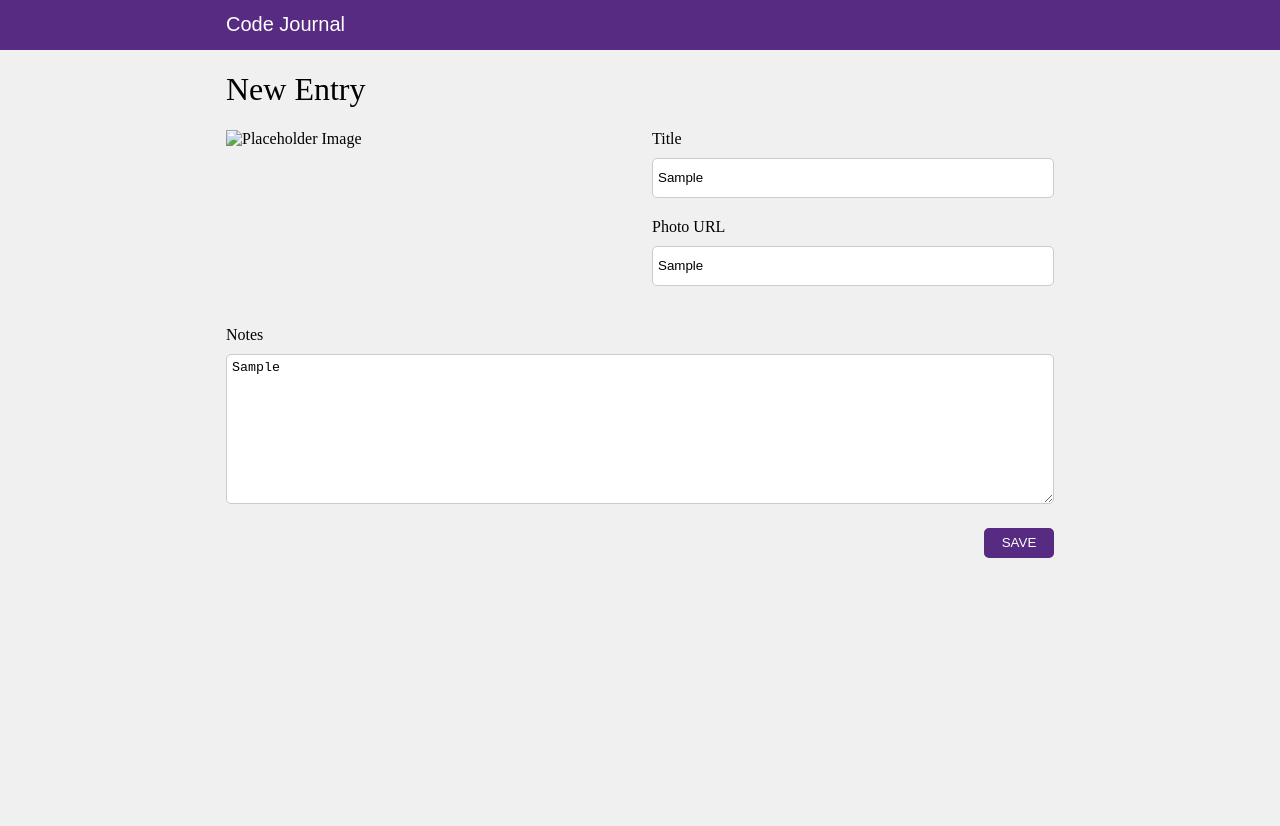
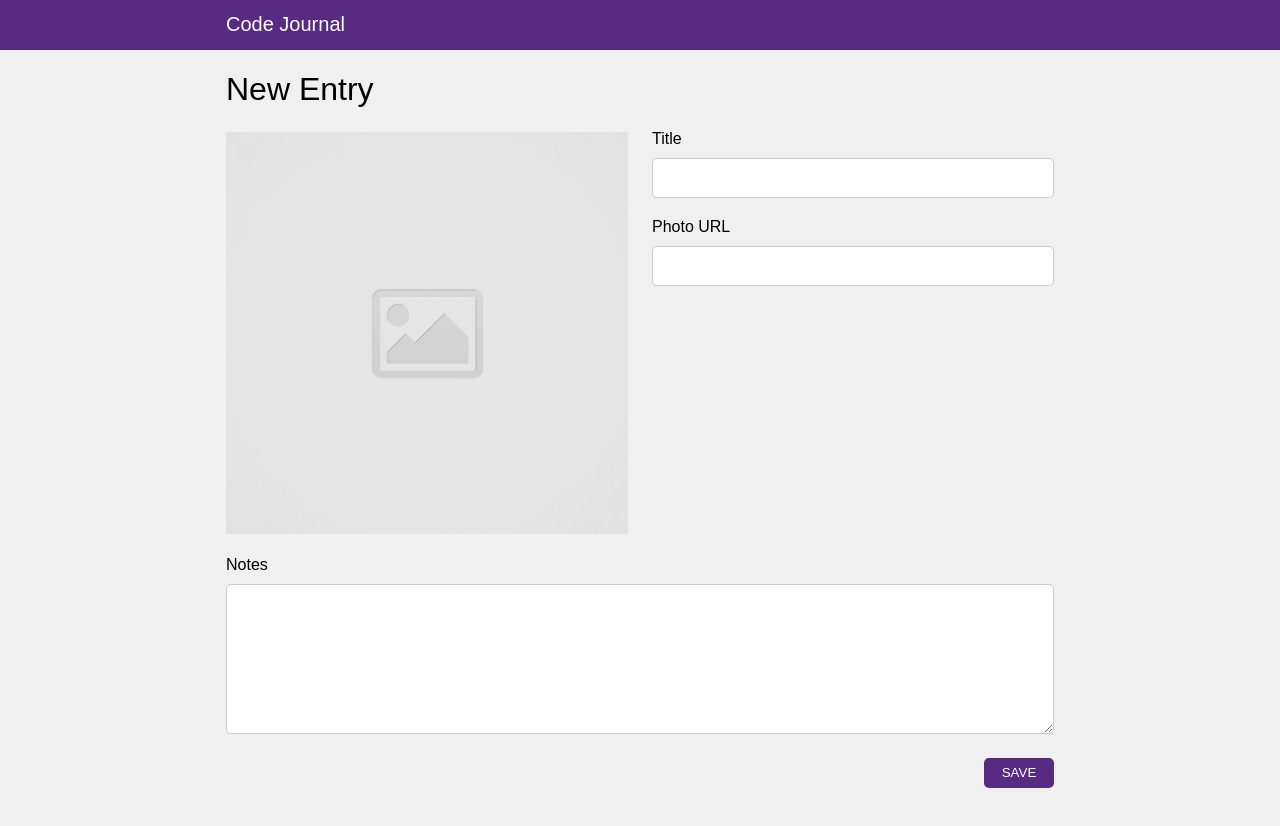
Before and after one commit to GiancarloMassoni/code-journal, a website: page index.html in a window 1280 px wide. Both pictures are taken after typing "Sample", "Sample", "Sample" into the empty fields and a click on the button "SAVE". Before the commit the page ends 800 px from the top, so only its background shows below. Drawn offline with Linux system fonts and the light colour scheme.

Commit message:
added reset for form inputs and form img src

```diff
--- a/index.html
+++ b/index.html
@@ -25,14 +25,13 @@
       </div>
     </div>
   </header>
-  <main class="container">
+  <main class="container font">
     <div class="row">
       <div class="column-full">
         <h1>New Entry</h1>
       </div>
     </div>
     <div data-view="entry-form">
-
       <form class="entry-form">
         <div class="row">
           <div class="column-half">
--- a/js/data.js
+++ b/js/data.js
@@ -6,3 +6,5 @@ var data = {
   editing: null,
   nextEntryId: 1
 };
+
+data.nextEntryId++;
--- a/js/main.js
+++ b/js/main.js
@@ -2,10 +2,9 @@ var $photoUrl = document.querySelector('#photo-url');
 var $photoOutput = document.querySelector('img');
 var $form = document.querySelector('.entry-form');
 var nextEntryId = 0;
-var formInputs = {};
 
 $photoUrl.addEventListener('input', updatePhoto);
-$form.addEventListener('submit', updateForm);
+$form.addEventListener('submit', submitForm);
 
 function updatePhoto(event) {
   if ($photoUrl !== '') {
@@ -13,9 +12,9 @@ function updatePhoto(event) {
   }
 }
 
-function updateForm(event) {
+function submitForm(event) {
   event.preventDefault();
-
+  var formInputs = {};
   var title = document.getElementById('title');
   var photoUrl = document.getElementById('photo-url');
   var notes = document.getElementById('notes');
@@ -24,7 +23,8 @@ function updateForm(event) {
   formInputs.photoUrl = photoUrl.value;
   formInputs.notes = notes.value;
   formInputs.nextEntryId = nextEntryId;
-
-  nextEntryId++;
+  data.entries.unshift(formInputs);
+  $form.reset();
+  $photoOutput.setAttribute('src', 'images/placeholder-image-square.jpg');
 
 }
```
